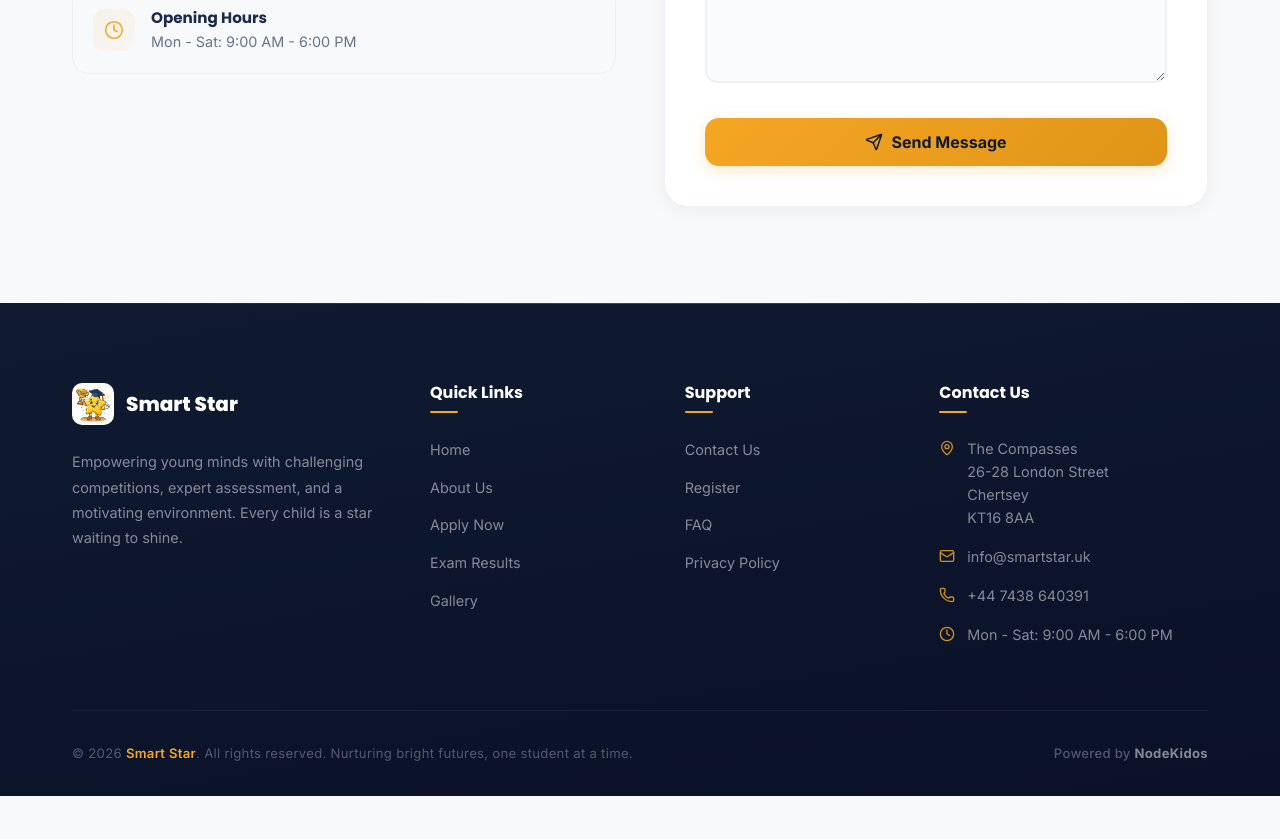
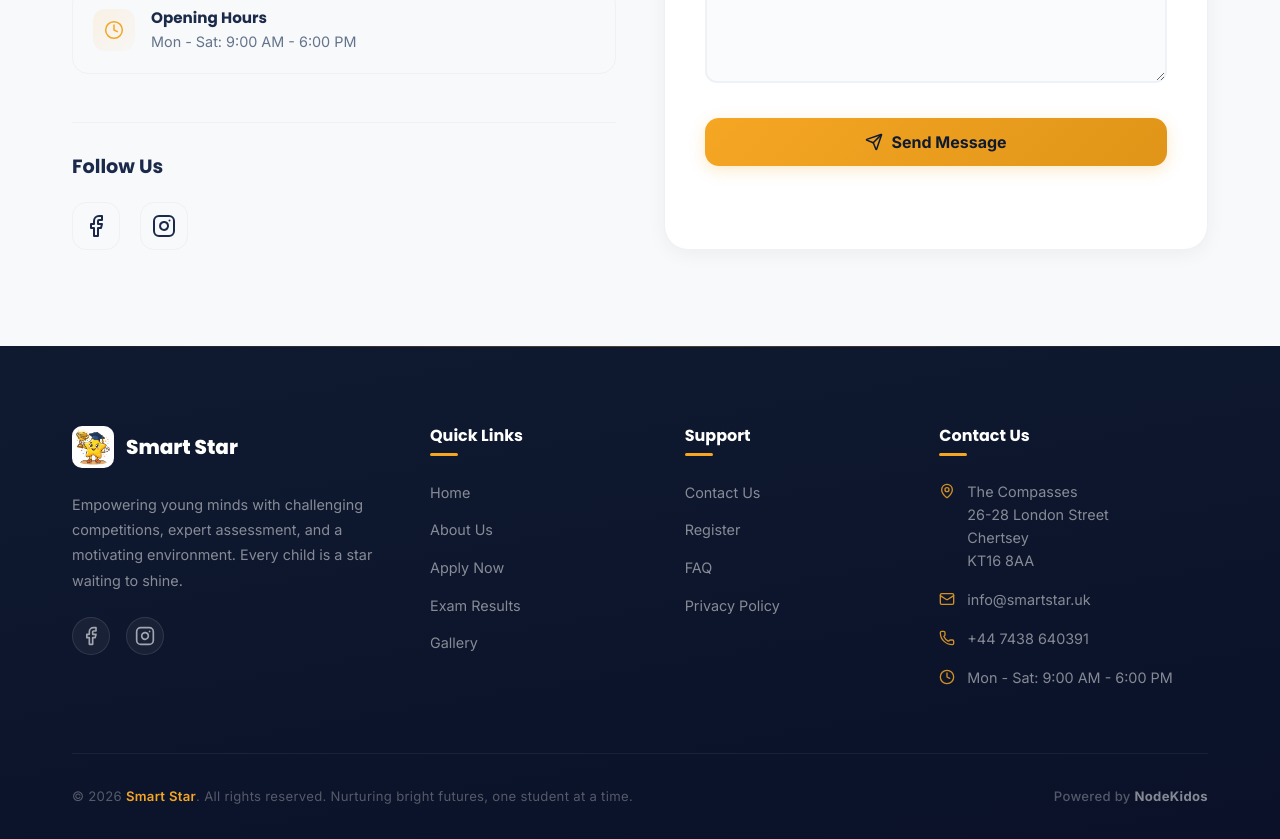
Before and after one commit to NodeKidos/smart_star_frontend, a Next.js app: page /contact-us in a window 1280 px wide. Shown: the part 840-1679 px from the top of the page. Before the commit the page ends 1636 px from the top, so only its background shows below. Built offline with nearby package versions, Linux system fonts and the light colour scheme; no server answers.

Commit message:
social media links updated

```diff
--- a/src/app/contact-us/page.module.css
+++ b/src/app/contact-us/page.module.css
@@ -242,6 +242,45 @@
     margin-bottom: 1.5rem;
 }
 
+/* ── Social Follow ── */
+.socialFollow {
+    margin-top: 3rem;
+    padding-top: 2rem;
+    border-top: 1px solid #eef1f5;
+}
+
+.socialFollow h3 {
+    font-size: 1.2rem;
+    color: #1B2A4A;
+    margin-bottom: 1.5rem;
+}
+
+.socialIcons {
+    display: flex;
+    gap: 1.25rem;
+}
+
+.socialIcon {
+    display: flex;
+    align-items: center;
+    justify-content: center;
+    width: 48px;
+    height: 48px;
+    background: #f8f9fb;
+    border: 1px solid #eef1f5;
+    border-radius: 14px;
+    color: #1B2A4A;
+    transition: all 0.3s cubic-bezier(0.4, 0, 0.2, 1);
+}
+
+.socialIcon:hover {
+    background: #F5A623;
+    color: #FFFFFF;
+    border-color: #F5A623;
+    transform: translateY(-4px) scale(1.05);
+    box-shadow: 0 10px 20px rgba(245, 166, 35, 0.2);
+}
+
 /* ── Responsive ── */
 @media (max-width: 768px) {
     .contactGrid {
--- a/src/app/contact-us/page.tsx
+++ b/src/app/contact-us/page.tsx
@@ -2,6 +2,7 @@
 
 import { useState, FormEvent } from 'react';
 import { MapPin, Mail, Phone, Clock, Send, CheckCircle, AlertCircle } from 'lucide-react';
+import { FacebookIcon, InstagramIcon } from '@/components/BrandIcons';
 import { useScrollAnimation, useStaggeredAnimation } from '@/lib/useScrollAnimation';
 import { sendContactMessage } from '@/lib/api';
 import styles from './page.module.css';
@@ -91,6 +92,18 @@ export default function ContactUsPage() {
                                 </div>
                             ))}
                         </div>
+
+                        <div className={styles.socialFollow}>
+                            <h3>Follow Us</h3>
+                            <div className={styles.socialIcons}>
+                                <a href="https://www.facebook.com/smartstarcompetition" target="_blank" rel="noopener noreferrer" className={styles.socialIcon} aria-label="Facebook">
+                                    <FacebookIcon size={24} />
+                                </a>
+                                <a href="https://www.instagram.com/smartstarcompetition/" target="_blank" rel="noopener noreferrer" className={styles.socialIcon} aria-label="Instagram">
+                                    <InstagramIcon size={24} />
+                                </a>
+                            </div>
+                        </div>
                     </div>
 
                     {/* Contact Form */}
--- /dev/null
+++ b/src/components/BrandIcons.tsx
@@ -0,0 +1,41 @@
+import React from 'react';
+
+interface IconProps extends React.SVGProps<SVGSVGElement> {
+    size?: number | string;
+}
+
+export const FacebookIcon = ({ size = 24, ...props }: IconProps) => (
+    <svg
+        xmlns="http://www.w3.org/2000/svg"
+        width={size}
+        height={size}
+        viewBox="0 0 24 24"
+        fill="none"
+        stroke="currentColor"
+        strokeWidth="2"
+        strokeLinecap="round"
+        strokeLinejoin="round"
+        {...props}
+    >
+        <path d="M18 2h-3a5 5 0 0 0-5 5v3H7v4h3v8h4v-8h3l1-4h-4V7a1 1 0 0 1 1-1h3z" />
+    </svg>
+);
+
+export const InstagramIcon = ({ size = 24, ...props }: IconProps) => (
+    <svg
+        xmlns="http://www.w3.org/2000/svg"
+        width={size}
+        height={size}
+        viewBox="0 0 24 24"
+        fill="none"
+        stroke="currentColor"
+        strokeWidth="2"
+        strokeLinecap="round"
+        strokeLinejoin="round"
+        {...props}
+    >
+        <rect width="20" height="20" x="2" y="2" rx="5" ry="5" />
+        <path d="M16 11.37A4 4 0 1 1 12.63 8 4 4 0 0 1 16 11.37z" />
+        <line x1="17.5" x2="17.51" y1="6.5" y2="6.5" />
+    </svg>
+);
--- a/src/components/Footer.module.css
+++ b/src/components/Footer.module.css
@@ -62,6 +62,33 @@
     color: rgba(255, 255, 255, 0.5);
     line-height: 1.75;
     font-size: 0.9rem;
+}
+
+.socialLinks {
+    display: flex;
+    gap: 1rem;
+    margin-top: 0.5rem;
+}
+
+.socialLink {
+    display: flex;
+    align-items: center;
+    justify-content: center;
+    width: 38px;
+    height: 38px;
+    border-radius: 50%;
+    background: rgba(255, 255, 255, 0.05);
+    color: rgba(255, 255, 255, 0.6);
+    transition: all 0.3s ease;
+    border: 1px solid rgba(255, 255, 255, 0.1);
+}
+
+.socialLink:hover {
+    background: #F5A623;
+    color: #FFFFFF;
+    border-color: #F5A623;
+    transform: translateY(-3px);
+    box-shadow: 0 5px 15px rgba(245, 166, 35, 0.3);
 }
 
 /* ── Sections ── */
--- a/src/components/Footer.tsx
+++ b/src/components/Footer.tsx
@@ -4,6 +4,7 @@ import Image from 'next/image';
 import Link from 'next/link';
 import { usePathname } from 'next/navigation';
 import { MapPin, Mail, Phone, Clock } from 'lucide-react';
+import { FacebookIcon, InstagramIcon } from './BrandIcons';
 import styles from './Footer.module.css';
 
 export default function Footer() {
@@ -35,6 +36,14 @@ export default function Footer() {
                             and a motivating environment. Every child is a star
                             waiting to shine.
                         </p>
+                        <div className={styles.socialLinks}>
+                            <a href="https://www.facebook.com/smartstarcompetition" target="_blank" rel="noopener noreferrer" className={styles.socialLink} aria-label="Facebook">
+                                <FacebookIcon size={20} />
+                            </a>
+                            <a href="https://www.instagram.com/smartstarcompetition/" target="_blank" rel="noopener noreferrer" className={styles.socialLink} aria-label="Instagram">
+                                <InstagramIcon size={20} />
+                            </a>
+                        </div>
                     </div>
 
                     {/* Quick Links */}
```
Also changed, not shown: 1 other file (tests, documents, lock files or other folders).
